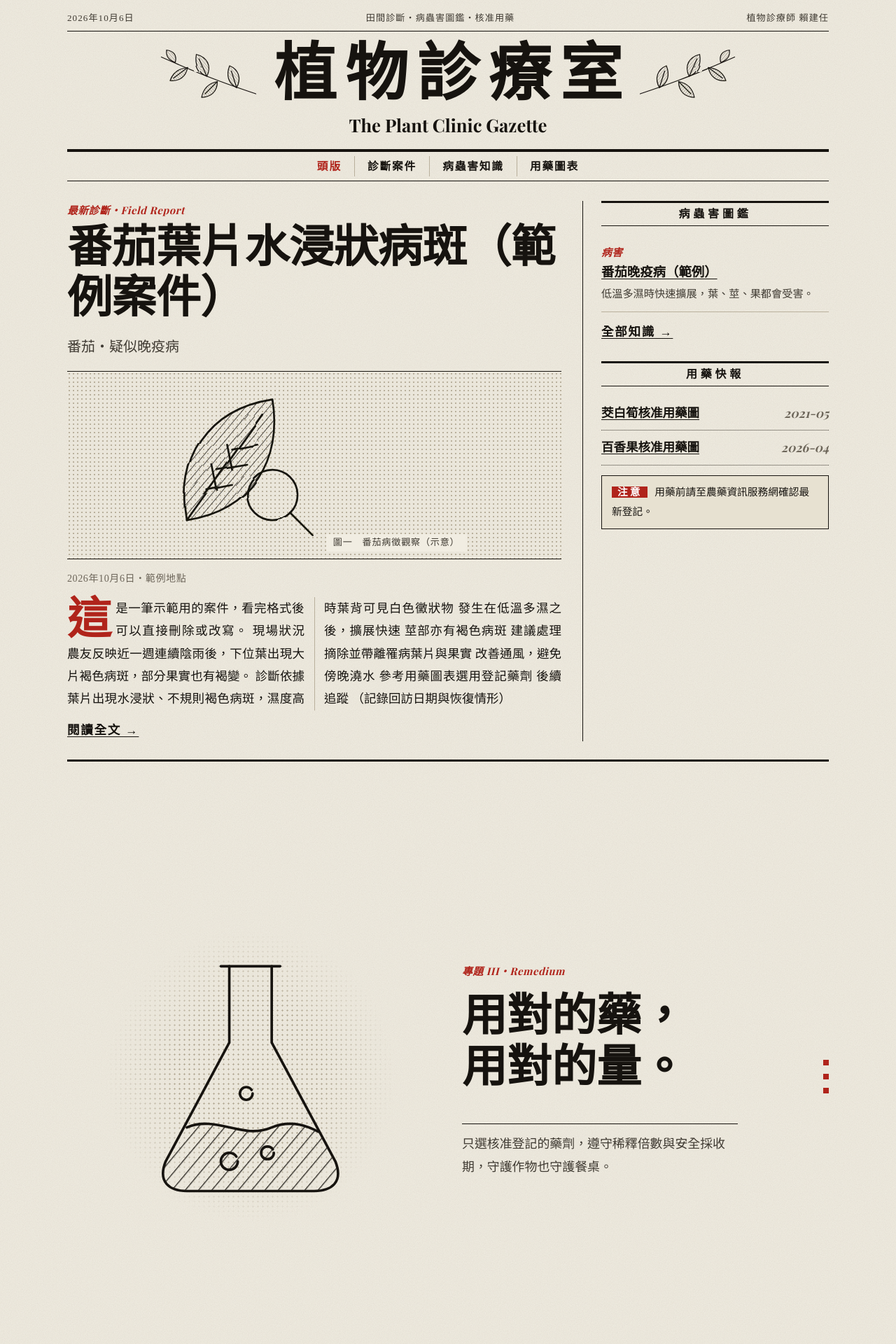
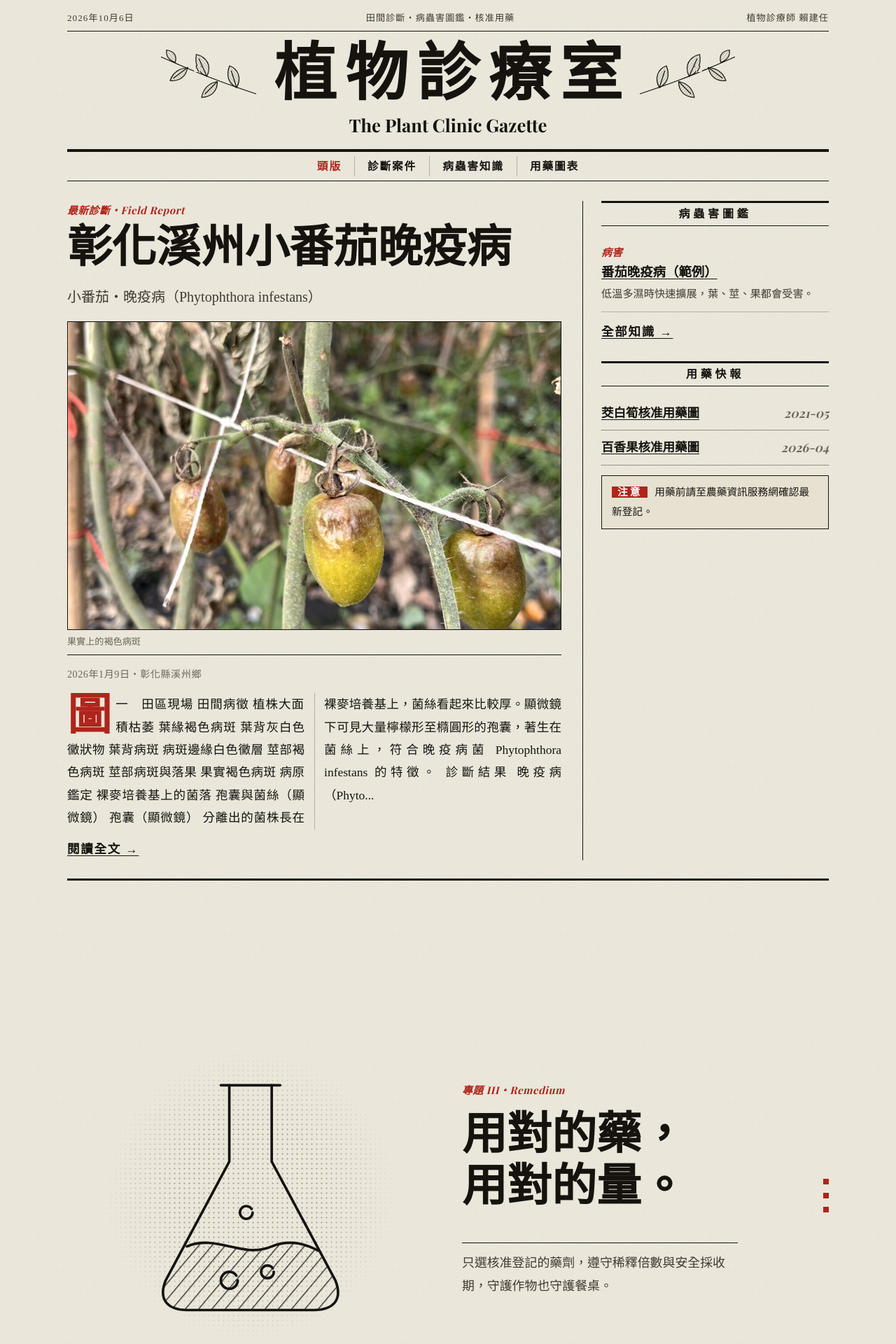
Before and after one commit to laijianren/laijianren.github.io, a Jekyll site: the page built from index.html, in a window 1280 px wide. Shown: the top 1920 px of the page at 70% size. Built offline with Jekyll 4.4.1, drawn with Linux system fonts in a browser that asks for light colours; some web fonts are replaced.

Commit message:
新增案件：彰化溪州小番茄晚疫病（田間照片、菌落與孢囊顯微照片）；頭版大圖改用案件照片
Co-Authored-By: Claude Opus 5.5 (1M context) <noreply@anthropic.com>
Claude-Session: https://claude.ai/code/session_01XJGjkT6ynprrpQ61onDbZk

```diff
--- /dev/null
+++ b/_cases/2026-01-09-xizhou-tomato-late-blight.md
@@ -0,0 +1,47 @@
+---
+title: 彰化溪州小番茄晚疫病
+date: 2026-01-09
+crop: 小番茄
+location: 彰化縣溪州鄉
+diagnosis: 晚疫病（Phytophthora infestans）
+pest: late-blight
+cover: /assets/cases/2026-01-09-xizhou-tomato/09.jpg
+cover_caption: 果實上的褐色病斑
+---
+
+<figure class="photo wide"><img src="/assets/cases/2026-01-09-xizhou-tomato/01.jpg" alt="田區現場：植株下位葉枯萎、整體生長勢下降"><figcaption>圖一　田區現場</figcaption></figure>
+
+## 田間病徵
+
+<div class="photo-grid">
+<figure class="photo"><img src="/assets/cases/2026-01-09-xizhou-tomato/02.jpg" alt="棚架上的植株大面積枯萎"><figcaption>植株大面積枯萎</figcaption></figure>
+<figure class="photo"><img src="/assets/cases/2026-01-09-xizhou-tomato/03.jpg" alt="葉片邊緣出現褐色壞疽病斑"><figcaption>葉緣褐色病斑</figcaption></figure>
+<figure class="photo"><img src="/assets/cases/2026-01-09-xizhou-tomato/04.jpg" alt="葉背病斑處有灰白色黴狀物"><figcaption>葉背灰白色黴狀物</figcaption></figure>
+<figure class="photo"><img src="/assets/cases/2026-01-09-xizhou-tomato/05.jpg" alt="葉背的水浸狀病斑"><figcaption>葉背病斑</figcaption></figure>
+<figure class="photo"><img src="/assets/cases/2026-01-09-xizhou-tomato/06.jpg" alt="葉片病斑邊緣的白色黴狀物"><figcaption>病斑邊緣白色黴層</figcaption></figure>
+<figure class="photo"><img src="/assets/cases/2026-01-09-xizhou-tomato/07.jpg" alt="莖部分叉處的褐色病斑"><figcaption>莖部褐色病斑</figcaption></figure>
+<figure class="photo"><img src="/assets/cases/2026-01-09-xizhou-tomato/08.jpg" alt="莖基部病斑與落果"><figcaption>莖部病斑與落果</figcaption></figure>
+<figure class="photo"><img src="/assets/cases/2026-01-09-xizhou-tomato/09.jpg" alt="果實上的褐色病斑"><figcaption>果實褐色病斑</figcaption></figure>
+</div>
+
+## 病原鑑定
+
+<div class="photo-grid">
+<figure class="photo"><img src="/assets/cases/2026-01-09-xizhou-tomato/10-culture.jpg" alt="分離菌株長在裸麥培養基上，菌絲看起來比較厚"><figcaption>裸麥培養基上的菌落</figcaption></figure>
+<figure class="photo"><img src="/assets/cases/2026-01-09-xizhou-tomato/11-sporangia.jpg" alt="晚疫病菌 Phytophthora infestans 的孢囊與菌絲（顯微鏡）"><figcaption>孢囊與菌絲（顯微鏡）</figcaption></figure>
+<figure class="photo"><img src="/assets/cases/2026-01-09-xizhou-tomato/12-sporangia.jpg" alt="晚疫病菌 Phytophthora infestans 的孢囊（顯微鏡）"><figcaption>孢囊（顯微鏡）</figcaption></figure>
+</div>
+
+分離出的菌株長在裸麥培養基上，菌絲看起來比較厚。顯微鏡下可見大量檸檬形至橢圓形的孢囊，著生在菌絲上，符合晚疫病菌 *Phytophthora infestans* 的特徵。
+
+## 診斷結果
+
+晚疫病（*Phytophthora infestans*）。
+
+## 建議處理
+
+（待補充）
+
+## 後續追蹤
+
+（待補充）
--- a/_cases/2026-10-06-tomato-late-blight.md
+++ /dev/null
@@ -1,26 +0,0 @@
----
-title: 番茄葉片水浸狀病斑（範例案件）
-date: 2026-10-06
-crop: 番茄
-location: 範例地點
-diagnosis: 疑似晚疫病
-pest: late-blight          # 對應病蟲害知識的檔名，會自動互相連結
----
-
-> 這是一筆示範用的案件，看完格式後可以直接刪除或改寫。
-
-## 現場狀況
-農友反映近一週連續陰雨後，下位葉出現大片褐色病斑，部分果實也有褐變。
-
-## 診斷依據
-- 葉片出現水浸狀、不規則褐色病斑，濕度高時葉背可見白色黴狀物
-- 發生在低溫多濕之後，擴展快速
-- 莖部亦有褐色病斑
-
-## 建議處理
-1. 摘除並帶離罹病葉片與果實
-2. 改善通風，避免傍晚澆水
-3. 參考[用藥圖表](/charts/)選用登記藥劑
-
-## 後續追蹤
-（記錄回訪日期與恢復情形）
--- a/assets/style.css
+++ b/assets/style.css
@@ -100,7 +100,7 @@ h3 { font-size: 1.15rem; margin: 0 0 .3em; }
 .facts dt { font-size: .75rem; color: var(--muted); letter-spacing: .2em; }
 .facts dd { margin: 0; font-weight: 600; }
 .facts i { font-family: var(--display); }
-.entry-body > p:first-of-type::first-letter { float: left; font-weight: 900; font-size: 3.4em; line-height: .9; margin: .06em .1em 0 0; color: var(--red); }
+.entry-body > p:first-child::first-letter { float: left; font-weight: 900; font-size: 3.4em; line-height: .9; margin: .06em .1em 0 0; color: var(--red); }
 .entry h2 { font-size: 1.3rem; }
 blockquote { margin: 0 0 24px; padding: 4px 0 4px 18px; border-left: 4px solid var(--red); font-family: var(--hand); font-size: 1.1rem; color: var(--ink-soft); }
 blockquote p { margin: 0; }
@@ -218,3 +218,15 @@ svg.ink.slow path, svg.ink.slow circle, svg.ink.slow ellipse, svg.ink.slow rect
 
 /* 粗體的小字用思源宋體（仙人掌古典宋只有一種粗細） */
 .masthead nav, .mast-top, .facts dd, .facts dt, th, .more, .dispatch li, .tag, .notice::before, .crop-jump a, .section-label, .byline, .meta { font-family: var(--serif); }
+
+/* ===== 案件照片 ===== */
+.photo { margin: 0; }
+.photo img { display: block; width: 100%; height: auto; object-fit: cover; border: 1px solid var(--rule); background: var(--paper-2); }
+.photo figcaption { font-size: .82rem; color: var(--ink-soft); padding: 5px 0 0; border-top: 0; letter-spacing: .04em; font-family: var(--serif); }
+.photo.wide { margin: 0 0 22px; }
+.photo.wide img { aspect-ratio: 4 / 3; max-height: 70vh; }
+.photo-grid { display: grid; grid-template-columns: repeat(auto-fill, minmax(170px, 1fr)); gap: 18px 12px; margin: 0 0 26px; align-items: start; }
+.photo-grid .photo img { aspect-ratio: 3 / 4; }
+.lead-photo { margin: 0 0 14px; }
+.lead-photo img { display: block; width: 100%; aspect-ratio: 16 / 10; object-fit: cover; border: 1px solid var(--rule); filter: sepia(.12) contrast(1.03); }
+.lead-photo figcaption { font-size: .82rem; color: var(--muted); padding-top: 5px; border-bottom: 1px solid var(--rule); padding-bottom: 6px; }
--- a/index.html
+++ b/index.html
@@ -9,10 +9,17 @@ title: 頭版
     {% if lead %}
     <h1 class="headline"><a href="{{ lead.url | relative_url }}">{{ lead.title }}</a></h1>
     <p class="dek">{{ lead.crop }}{% if lead.diagnosis %}・{{ lead.diagnosis }}{% endif %}</p>
+    {% if lead.cover %}
+    <figure class="lead-photo">
+      <a href="{{ lead.url | relative_url }}"><img src="{{ lead.cover | relative_url }}" alt="{{ lead.cover_caption | default: lead.title }}"></a>
+      <figcaption>{{ lead.cover_caption | default: lead.title }}</figcaption>
+    </figure>
+    {% else %}
     <figure class="engraving">
       {% include icon.html name='leaf' %}
       <figcaption>圖一　{{ lead.crop }}病徵觀察（示意）</figcaption>
     </figure>
+    {% endif %}
     <p class="byline">{{ lead.date | date: '%Y年%-m月%-d日' }}{% if lead.location %}・{{ lead.location }}{% endif %}</p>
     <div class="columns dropcap">{{ lead.content | strip_html | truncate: 220 }}</div>
     <p class="more"><a href="{{ lead.url | relative_url }}">閱讀全文 →</a></p>
```
Also changed, not shown: assets/cases/2026-01-09-xizhou-tomato/01.jpg (added), assets/cases/2026-01-09-xizhou-tomato/02.jpg (added), assets/cases/2026-01-09-xizhou-tomato/03.jpg (added), assets/cases/2026-01-09-xizhou-tomato/04.jpg (added), assets/cases/2026-01-09-xizhou-tomato/05.jpg (added), assets/cases/2026-01-09-xizhou-tomato/06.jpg (added), assets/cases/2026-01-09-xizhou-tomato/07.jpg (added), assets/cases/2026-01-09-xizhou-tomato/08.jpg (added), assets/cases/2026-01-09-xizhou-tomato/09.jpg (added), assets/cases/2026-01-09-xizhou-tomato/10-culture.jpg (added), assets/cases/2026-01-09-xizhou-tomato/11-sporangia.jpg (added), assets/cases/2026-01-09-xizhou-tomato/12-sporangia.jpg (added).
